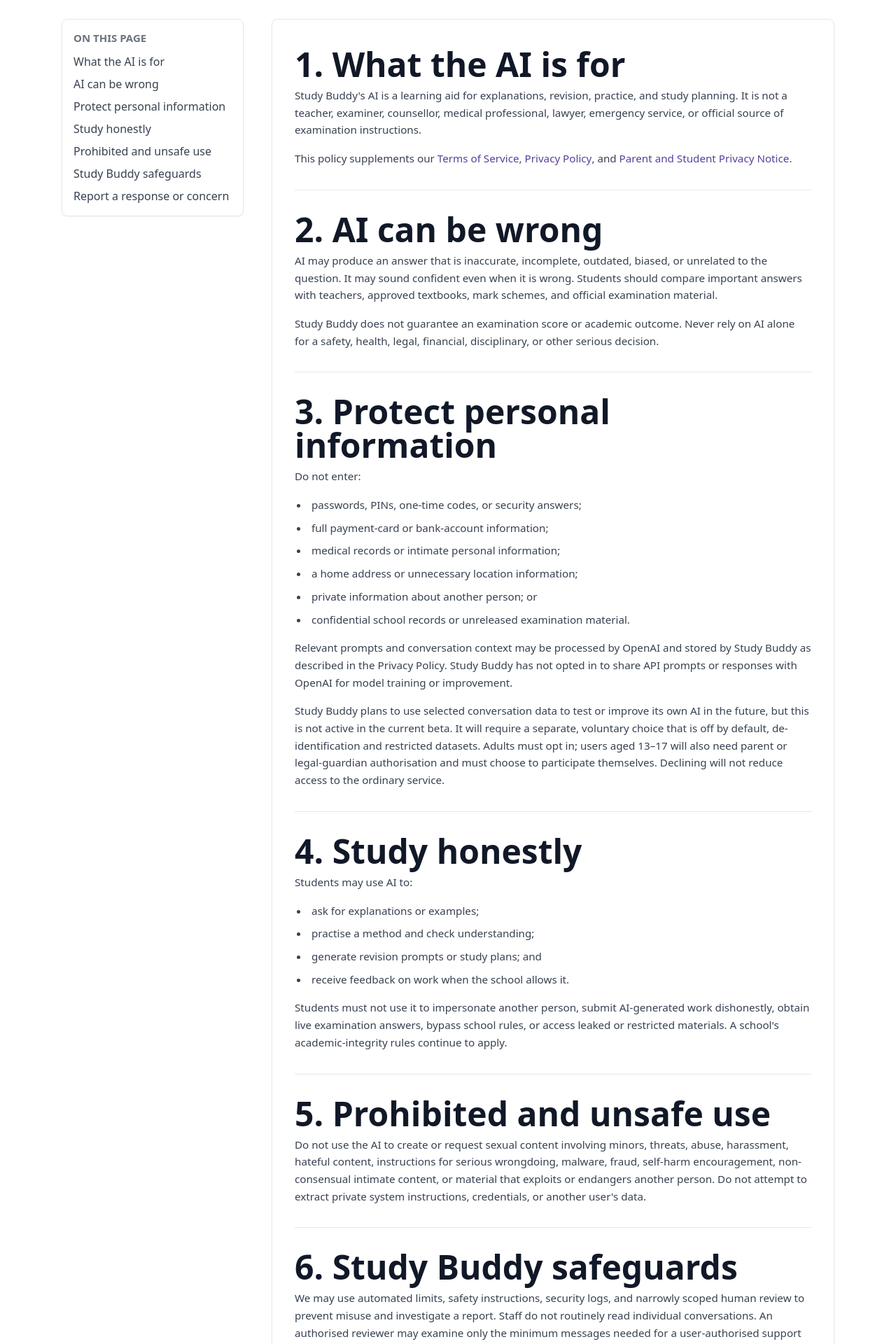
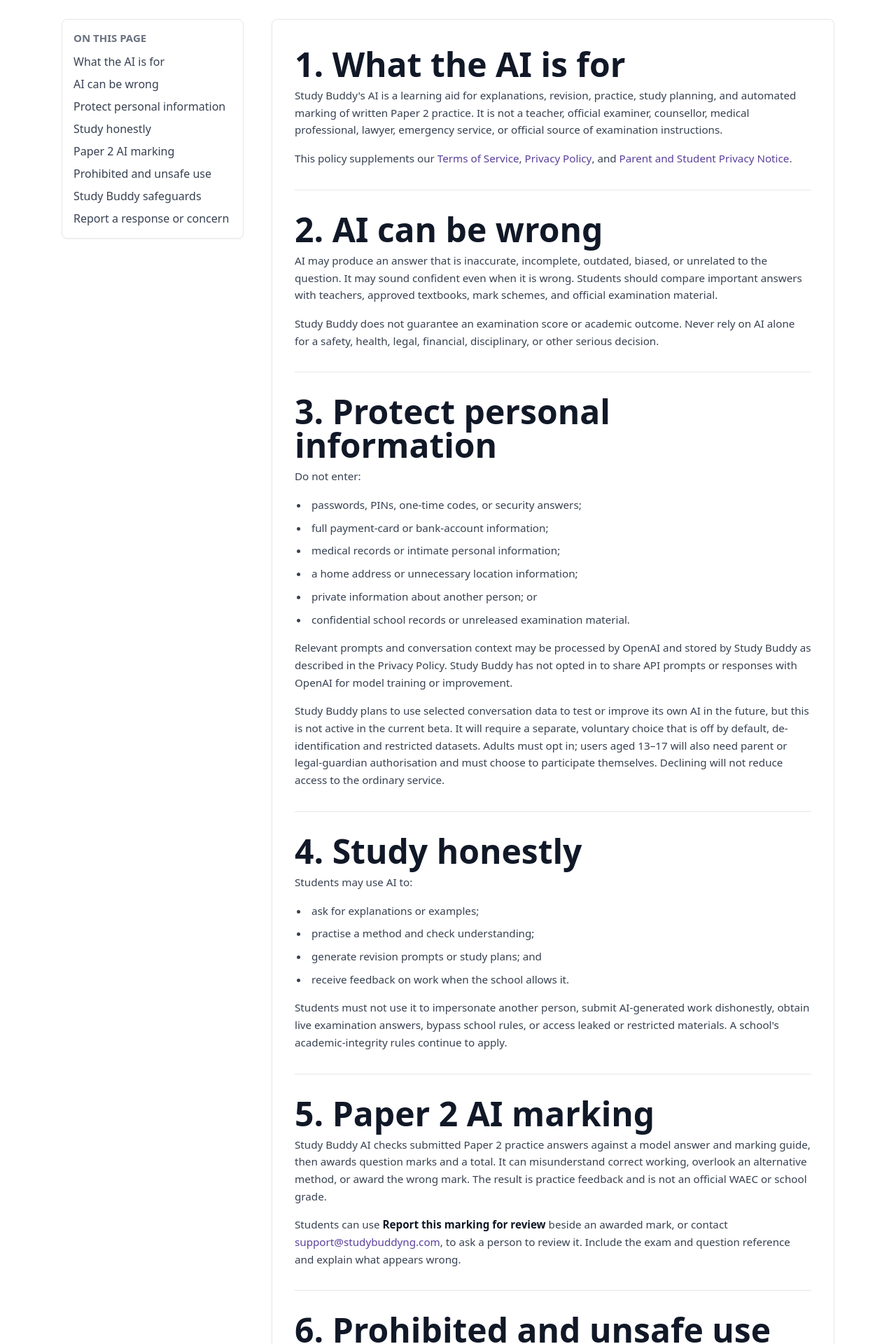
Before and after one commit to studybuddydevelopers/study-buddy-v2, a Next.js app: page /ai-safety in a window 1280 px wide. Shown: the part 500-2420 px from the top of the page at 70% size. Built offline with nearby package versions, Linux system fonts and the light colour scheme; no server answers.

Commit message:
feat(ai-safety): update last updated date and add marking section
Changed the last updated date to reflect the current timeline.

Added a new section for Paper 2 AI marking to clarify the functionality and limitations of the AI marking system.

```diff
--- a/app/ai-safety/page.tsx
+++ b/app/ai-safety/page.tsx
@@ -5,7 +5,7 @@ import PolicyDocumentPage, {
 import { SUPPORT_EMAIL } from "@/lib/legal-entity";
 import { createPageMetadata } from "@/lib/site-metadata";
 
-const LAST_UPDATED = "10 September 2026";
+const LAST_UPDATED = "23 September 2026";
 
 export const metadata = createPageMetadata({
   title: "AI Safety and Responsible Use",
@@ -22,8 +22,9 @@ const sections: PolicyDocumentSection[] = [
       <>
         <p>
           Study Buddy&apos;s AI is a learning aid for explanations, revision,
-          practice, and study planning. It is not a teacher, examiner, counsellor,
-          medical professional, lawyer, emergency service, or official source of
+          practice, study planning, and automated marking of written Paper 2
+          practice. It is not a teacher, official examiner, counsellor, medical
+          professional, lawyer, emergency service, or official source of
           examination instructions.
         </p>
         <p>
@@ -107,6 +108,27 @@ const sections: PolicyDocumentSection[] = [
     ),
   },
   {
+    id: "paper-2-marking",
+    title: "Paper 2 AI marking",
+    content: (
+      <>
+        <p>
+          Study Buddy AI checks submitted Paper 2 practice answers against a
+          model answer and marking guide, then awards question marks and a total.
+          It can misunderstand correct working, overlook an alternative method,
+          or award the wrong mark. The result is practice feedback and is not an
+          official WAEC or school grade.
+        </p>
+        <p>
+          Students can use <strong>Report this marking for review</strong> beside
+          an awarded mark, or contact <a href={`mailto:${SUPPORT_EMAIL}`}>{SUPPORT_EMAIL}</a>,
+          to ask a person to review it. Include the exam and question reference
+          and explain what appears wrong.
+        </p>
+      </>
+    ),
+  },
+  {
     id: "prohibited-use",
     title: "Prohibited and unsafe use",
     content: (
```
